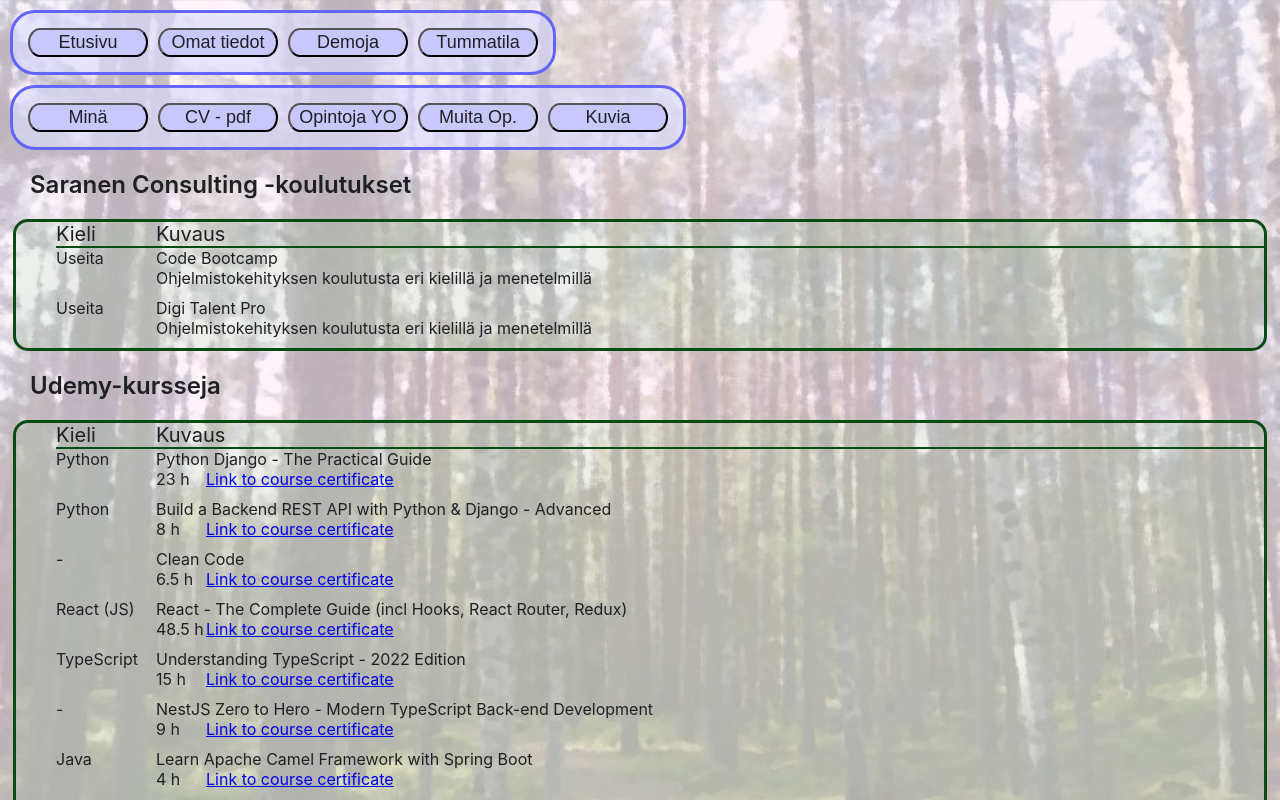
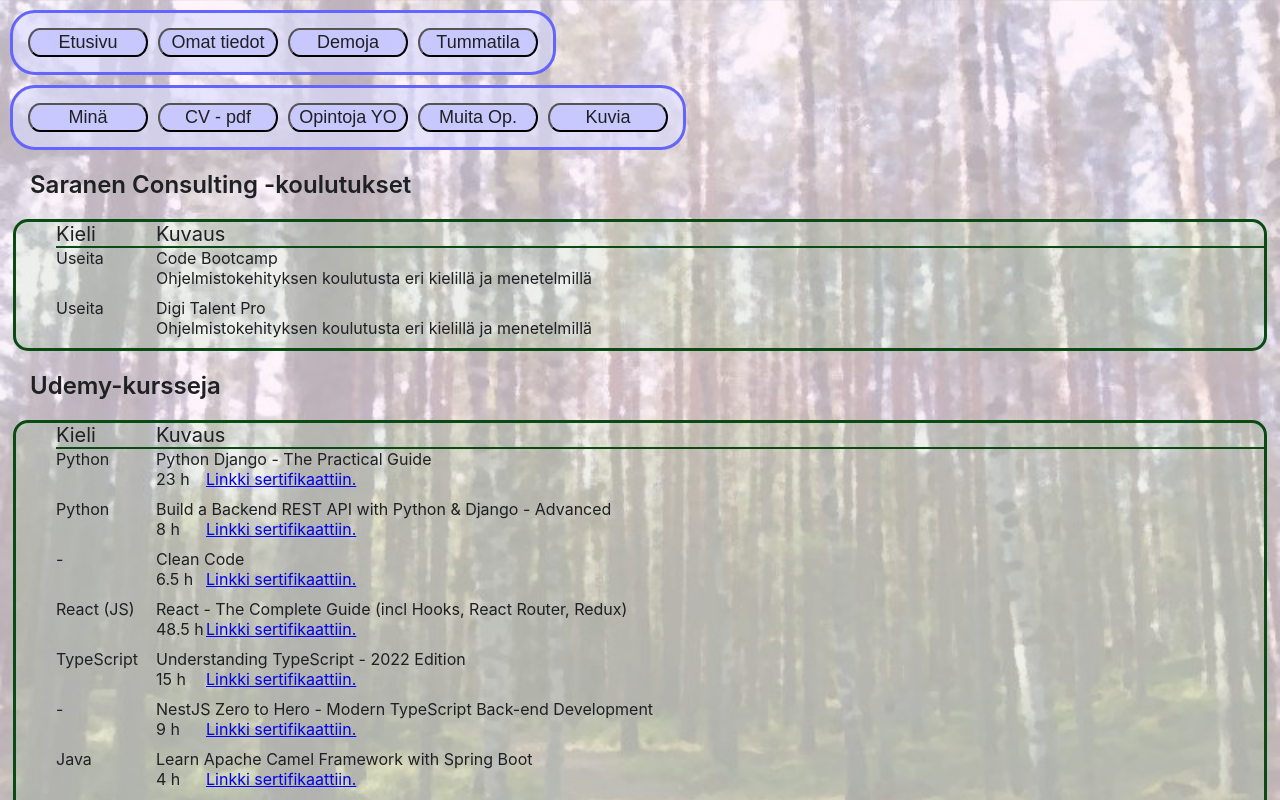
Before and after one commit to VPuosk/Kotisivu, a React (Create React App) app: page /Kotisivu/CV/Muut in a window 1280 px wide. Shown: the top 800 px of the page. Built offline with nearby package versions, Linux system fonts and the light colour scheme.

Commit message:
korjattu kieli suomeksi

```diff
--- a/src/CVPage/MuutOpinnot.tsx
+++ b/src/CVPage/MuutOpinnot.tsx
@@ -202,7 +202,7 @@
           <PageText style={{ width: "50px" }}>{kurssiTiedot.pituus}</PageText>
           <PageText style={{ minWidth: "100px" }}>
             <a href={`https://${kurssiTiedot.tunniste}`}>
-              Link to course certificate
+              Linkki sertifikaattiin.
             </a>
           </PageText>
         </div>
```
